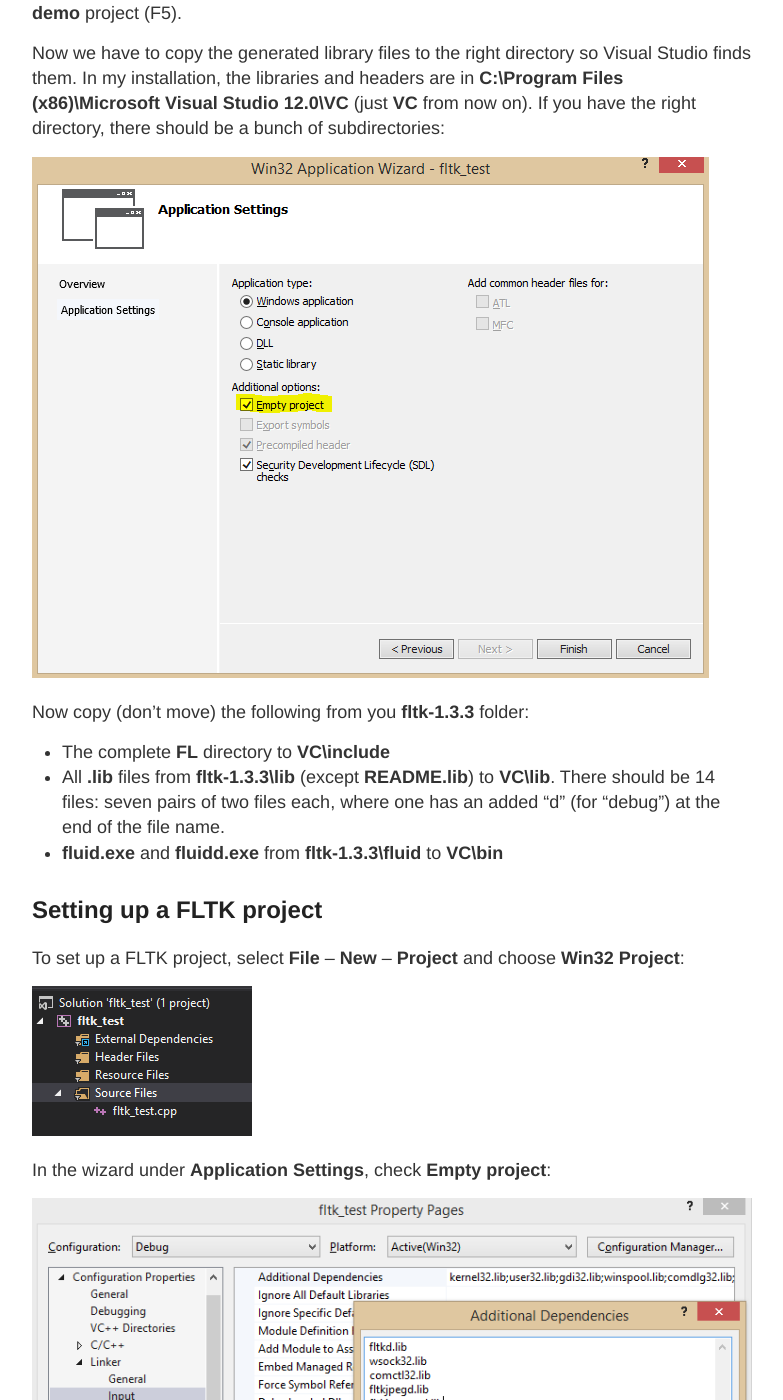
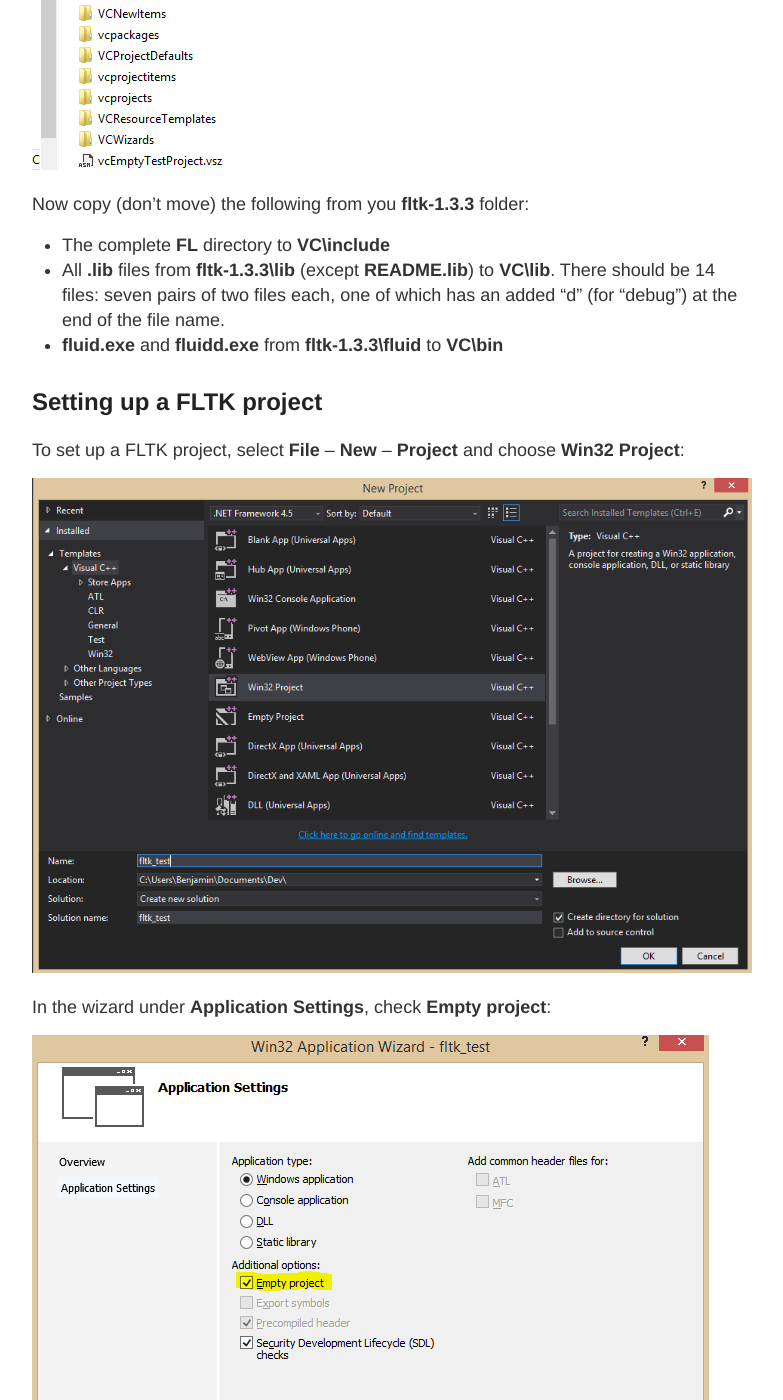
Before and after one commit to bewuethr/bewuethr.github.io, a Jekyll site: the page built from _posts/2014-12-25-installing-fltk-133-under-visual-studio.md, in a window 1280 px wide and 1400 px high, scrolled down 1821 px. Shown: the whole window, without its empty margins (248-1031 px from the left). Built offline with Jekyll 4.4.1, drawn with Linux system fonts in a browser that asks for light colours; Markdown is read by kramdown in place of the engine named in the settings; comment, search, counter and statistics services are not loaded; some of the changed text lies outside the part shown.

Commit message:
Updated 2014-12-25-installing-fltk-133-under-visual-studio.md

````diff
--- a/_posts/2014-12-25-installing-fltk-133-under-visual-studio.md
+++ b/_posts/2014-12-25-installing-fltk-133-under-visual-studio.md
@@ -15,11 +15,11 @@
 
 Make sure you have selected **Debug** as your solution configuration.
 
-![2014_12_25-04.png](/images/2014_12_25-04.png)
+![2014_12_25-04.png](/images/2014_12_25-02.png)
 
 In the context menu of the **demo** project, select **Set as StartUp Project**.
 
-![2014_12_25-05.png](/images/2014_12_25-05.png)
+![2014_12_25-05.png](/images/2014_12_25-03.png)
 
 Now build the solution (**Build** – **Build Solution** or Ctrl+Shift+B). If successful, you should be able to run the **demo** project (**Debug** – **Start Debugging** or F5).
 
@@ -27,27 +27,27 @@
 
 Now we have to copy the generated library files to the right directory so Visual Studio finds them. In my installation, the libraries and headers are in **C:\Program Files (x86)\Microsoft Visual Studio 12.0\VC** (just **VC** from now on). If you have the right directory, there should be a bunch of subdirectories:
 
-![2014_12_25-06.png](/images/2014_12_25-06.png)
+![2014_12_25-06.png](/images/2014_12_25-04.png)
 
 Now copy (don't move) the following from you **fltk-1.3.3** folder:
 
 * The complete **FL** directory to **VC\include**
-* All **.lib** files from **fltk-1.3.3\lib** (except **README.lib**) to **VC\lib**. There should be 14 files: seven pairs of two files each, where one has an added "d" (for "debug") at the end of the file name.
+* All **.lib** files from **fltk-1.3.3\lib** (except **README.lib**) to **VC\lib**. There should be 14 files: seven pairs of two files each, one of which has an added "d" (for "debug") at the end of the file name.
 * **fluid.exe** and **fluidd.exe** from **fltk-1.3.3\fluid** to **VC\bin**
 
 ## Setting up a FLTK project
 
 To set up a FLTK project, select **File** – **New** – **Project** and choose **Win32 Project**:
 
-![2014_12_25-07.png](/images/2014_12_25-07.png)
+![2014_12_25-07.png](/images/2014_12_25-05.png)
 
 In the wizard under **Application Settings**, check **Empty project**:
 
-![2014_12_25-08.png](/images/2014_12_25-08.png)
+![2014_12_25-08.png](/images/2014_12_25-06.png)
 
 Create a source file with **Project** – **Add New Item**:
 
-![2014_12_25-09.png](/images/2014_12_25-09.png)
+![2014_12_25-09.png](/images/2014_12_25-07.png)
 
 Enter this code:
 
@@ -65,26 +65,28 @@
 }
 ```
 
-Now open **Project** – **Properties** and make sure you have selected **Debug** in **Configuration** in the top left corner. Under **Linker** – **Input**, edit **Additional Dependencies** and add **fltk.lib**, **wsock32.lib**, **comctl32.lib**, **fltkjpegd.lib** and **fltkimages.lib**, each on their own line:
+Now open **Project** – **Properties** and make sure you have selected **Debug** in **Configuration** in the top left corner. Under **Linker** – **Input**, edit **Additional Dependencies** and add **fltkd.lib**, **wsock32.lib**, **comctl32.lib**, **fltkjpegd.lib** and **fltkimagesd.lib**, each on their own line:
 
-![2014_12_25-10.png](/images/2014_12_25-10.png)
+![2014_12_25-10.png](/images/2014_12_25-08.png)
 
 Because this is the **Debug** configuration, we would like to have a visible console window. To get that, go to **Linker** – **System** and set **/SUBSYSTEM:CONSOLE** for **SubSystem**:
 
-![2014_12_25-11.png](/images/2014_12_25-11.png)
+![2014_12_25-11.png](/images/2014_12_25-09.png)
 
 Now build and run the project. You should get a console window and the GUI window:
 
-![2014_12_25-12.png](/images/2014_12_25-12.png)
+![2014_12_25-12.png](/images/2014_12_25-10.png)
 
 Now go back to **Project** – **Properties** and select **Release** as the configuration. Go to **Linker** – **Input** and edit the **Additional Dependencies** just like before, but this time, add **fltk.lib**, **wsock32.lib**, **comctl32.lib**, **fltkjpeg.lib** and **fltkimages.lib** – notice the missing "d" at the end of the names:
 
-![2014_12_25-13.png](/images/2014_12_25-13.png)
+![2014_12_25-13.png](/images/2014_12_25-11.png)
 
 Make sure that under **Linker** – **System**, the option **/SUBSYSTEM:WINDOWS** is selected so we don't get a console window. Now build and run to see if only the GUI window shows up.
 
 That's how you set up any project using FLTK!
 
+![2014_12_25-14.png](/images/2014_12_25-12.png)
+![2014_12_25-14.png](/images/2014_12_25-13.png)
 ![2014_12_25-14.png](/images/2014_12_25-14.png)
 ![2014_12_25-15.png](/images/2014_12_25-15.png)
 ![2014_12_25-16.png](/images/2014_12_25-16.png)
````
